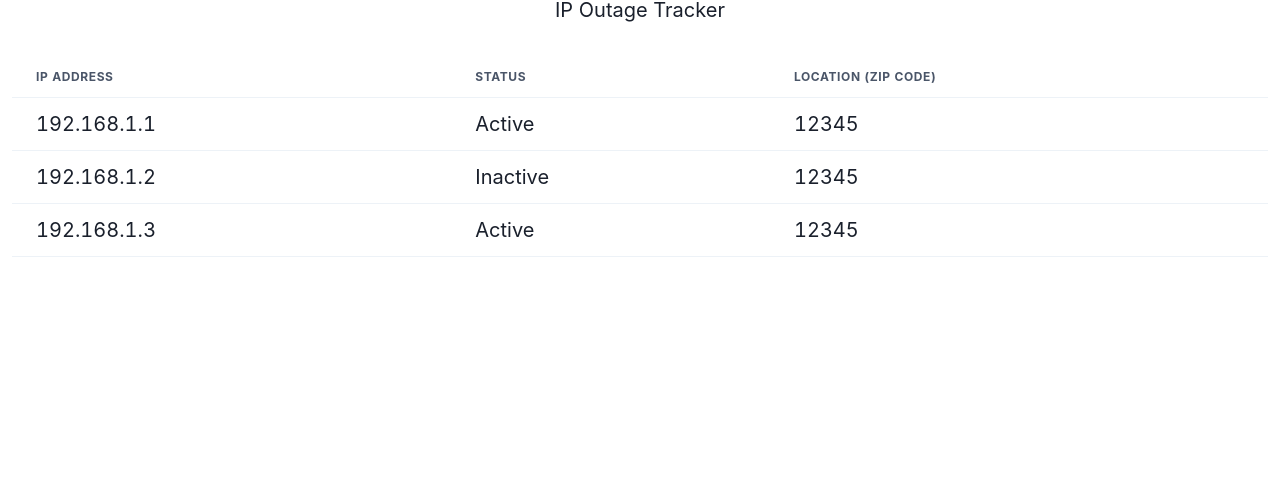
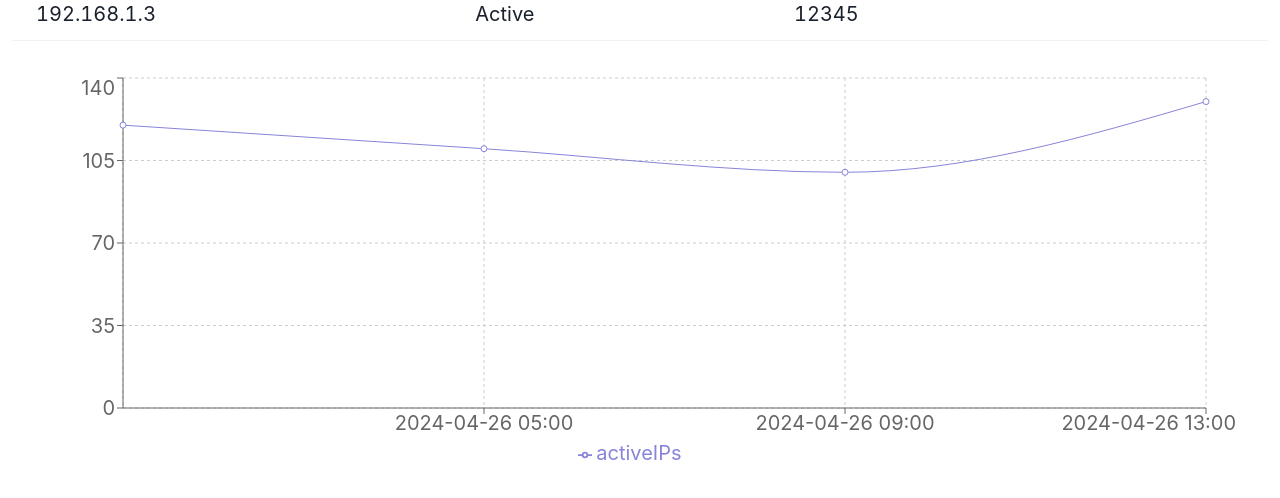
Before and after one commit to fermi-park/outage-tracker-frontend, a React (Create React App) app: page / in a window 1280 px wide. Shown: the part 274-772 px from the top of the page. Built offline with nearby package versions, Linux system fonts and the light colour scheme.

Commit message:
Implement time series data visualization using Recharts

```diff
--- a/src/App.js
+++ b/src/App.js
@@ -1,6 +1,7 @@
 import React from 'react';
 import { ChakraProvider, Box, VStack, Grid, theme, Table, Thead, Tbody, Tr, Th, Td } from '@chakra-ui/react';
 import { ColorModeSwitcher } from './ColorModeSwitcher';
+import { LineChart, Line, XAxis, YAxis, CartesianGrid, Tooltip, Legend, ResponsiveContainer } from 'recharts';
 
 function App() {
   // Mock data for IP outage display
@@ -8,6 +9,15 @@ function App() {
     { ip: '192.168.1.1', status: 'Active', location: '12345' },
     { ip: '192.168.1.2', status: 'Inactive', location: '12345' },
     { ip: '192.168.1.3', status: 'Active', location: '12345' },
+    // ... more data
+  ];
+
+  // Mock data for time series visualization
+  const timeSeriesData = [
+    { time: '2024-04-26 01:00', activeIPs: 120 },
+    { time: '2024-04-26 05:00', activeIPs: 110 },
+    { time: '2024-04-26 09:00', activeIPs: 100 },
+    { time: '2024-04-26 13:00', activeIPs: 130 },
     // ... more data
   ];
 
@@ -39,6 +49,27 @@ function App() {
                 ))}
               </Tbody>
             </Table>
+            {/* Time series visualization */}
+            <ResponsiveContainer width="95%" height={400}>
+              <LineChart
+                width={500}
+                height={300}
+                data={timeSeriesData}
+                margin={{
+                  top: 5,
+                  right: 30,
+                  left: 20,
+                  bottom: 5,
+                }}
+              >
+                <CartesianGrid strokeDasharray="3 3" />
+                <XAxis dataKey="time" />
+                <YAxis />
+                <Tooltip />
+                <Legend />
+                <Line type="monotone" dataKey="activeIPs" stroke="#8884d8" activeDot={{ r: 8 }} />
+              </LineChart>
+            </ResponsiveContainer>
           </VStack>
         </Grid>
       </Box>
```
